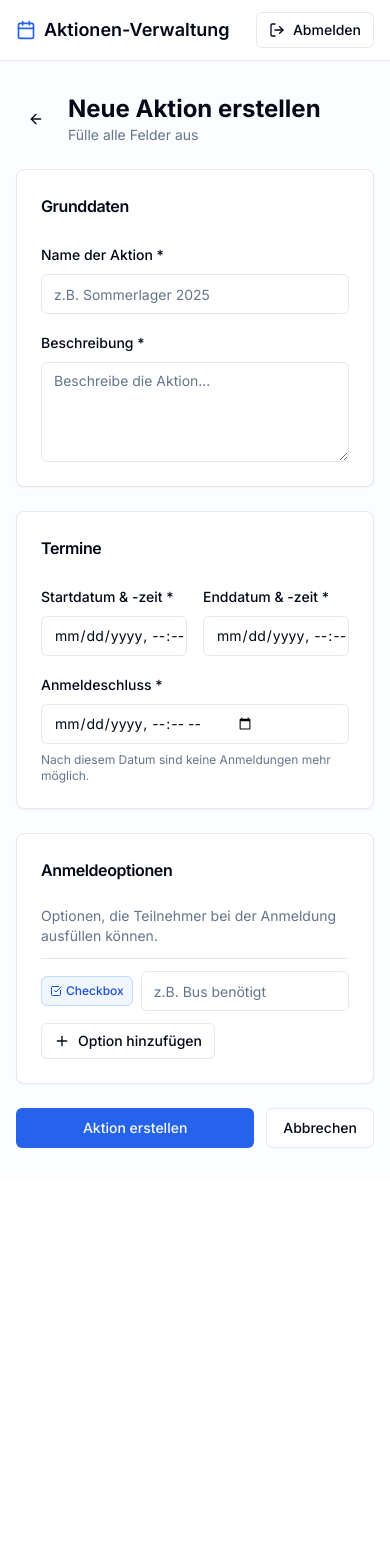
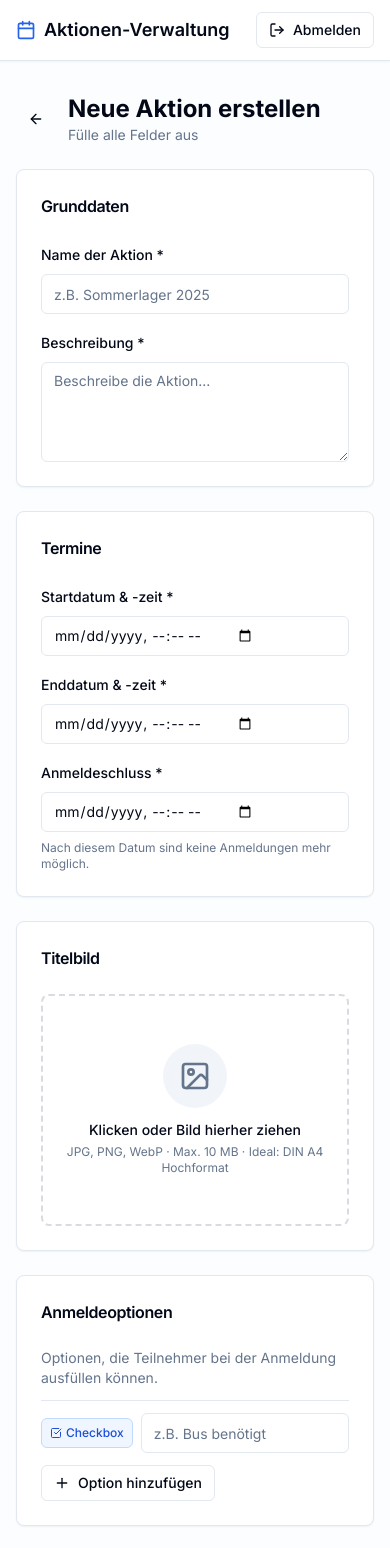
Before and after one commit to awichmann89-cyber/aktionen-anmeldungen, a Next.js app: page /admin/dashboard/aktionen/new in a window 390 px wide. Shown: the top 1548 px of the page. Before the commit the page ends 1180 px from the top, so only its background shows below. Built offline with nearby package versions, Linux system fonts and the light colour scheme.

Commit message:
many new features

```diff
--- a/app/admin/dashboard/aktionen/[id]/page.tsx
+++ b/app/admin/dashboard/aktionen/[id]/page.tsx
@@ -21,6 +21,8 @@ import {
   ArrowLeft, Plus, Trash2, Download, Copy, Check,
   Users, ExternalLink, CheckSquare, Type,
 } from 'lucide-react'
+import { ImageUpload } from '@/components/image-upload'
+import Image from 'next/image'
 
 type OptionType = 'CHECKBOX' | 'TEXT'
 
@@ -58,6 +60,7 @@ interface Aktion {
   endDate: string
   anmeldeschluss: string
   slug: string
+  imageUrl: string | null
   optionen: Option[]
   anmeldungen: Anmeldung[]
 }
@@ -77,6 +80,7 @@ export default function AktionDetailPage({ params }: { params: Promise<{ id: str
   const [form, setForm] = useState({
     name: '', description: '', startDate: '', endDate: '', anmeldeschluss: '',
   })
+  const [imageUrl, setImageUrl] = useState<string | null>(null)
   const [optionen, setOptionen] = useState<OptionEntry[]>([])
 
   async function loadAktion() {
@@ -92,6 +96,7 @@ export default function AktionDetailPage({ params }: { params: Promise<{ id: str
         endDate: formatDateTimeInput(data.endDate),
         anmeldeschluss: formatDateTimeInput(data.anmeldeschluss),
       })
+      setImageUrl(data.imageUrl ?? null)
       setOptionen(
         data.optionen.map((o) => ({ id: o.id, label: o.label, type: o.type }))
       )
@@ -118,6 +123,7 @@ export default function AktionDetailPage({ params }: { params: Promise<{ id: str
         headers: { 'Content-Type': 'application/json' },
         body: JSON.stringify({
           ...form,
+          imageUrl,
           optionen: validOptionen.map((o) => ({ label: o.label, type: o.type })),
         }),
       })
@@ -234,7 +240,7 @@ export default function AktionDetailPage({ params }: { params: Promise<{ id: str
           <Card>
             <CardHeader><CardTitle className="text-base">Termine</CardTitle></CardHeader>
             <CardContent className="space-y-4">
-              <div className="grid grid-cols-2 gap-4">
+              <div className="grid grid-cols-1 sm:grid-cols-2 gap-4">
                 <div className="space-y-2">
                   <Label>Startdatum & -zeit *</Label>
                   <Input type="datetime-local" value={form.startDate} onChange={(e) => setForm((f) => ({ ...f, startDate: e.target.value }))} required />
@@ -248,6 +254,13 @@ export default function AktionDetailPage({ params }: { params: Promise<{ id: str
                 <Label>Anmeldeschluss *</Label>
                 <Input type="datetime-local" value={form.anmeldeschluss} onChange={(e) => setForm((f) => ({ ...f, anmeldeschluss: e.target.value }))} required />
               </div>
+            </CardContent>
+          </Card>
+
+          <Card>
+            <CardHeader><CardTitle className="text-base">Titelbild</CardTitle></CardHeader>
+            <CardContent>
+              <ImageUpload value={imageUrl} onChange={setImageUrl} />
             </CardContent>
           </Card>
 
--- a/app/admin/dashboard/aktionen/new/page.tsx
+++ b/app/admin/dashboard/aktionen/new/page.tsx
@@ -11,6 +11,7 @@ import { Label } from '@/components/ui/label'
 import { Textarea } from '@/components/ui/textarea'
 import { Separator } from '@/components/ui/separator'
 import { ArrowLeft, Plus, Trash2, CheckSquare, Type } from 'lucide-react'
+import { ImageUpload } from '@/components/image-upload'
 
 type OptionType = 'CHECKBOX' | 'TEXT'
 
@@ -35,6 +36,7 @@ export default function NewAktionPage() {
     endDate: '',
     anmeldeschluss: '',
   })
+  const [imageUrl, setImageUrl] = useState<string | null>(null)
   const [optionen, setOptionen] = useState<OptionEntry[]>([createOption()])
 
   function updateOption(id: string, changes: Partial<OptionEntry>) {
@@ -51,6 +53,7 @@ export default function NewAktionPage() {
         headers: { 'Content-Type': 'application/json' },
         body: JSON.stringify({
           ...form,
+          imageUrl,
           optionen: validOptionen.map((o) => ({ label: o.label, type: o.type })),
         }),
       })
@@ -112,7 +115,7 @@ export default function NewAktionPage() {
         <Card>
           <CardHeader><CardTitle className="text-base">Termine</CardTitle></CardHeader>
           <CardContent className="space-y-4">
-            <div className="grid grid-cols-2 gap-4">
+            <div className="grid grid-cols-1 sm:grid-cols-2 gap-4">
               <div className="space-y-2">
                 <Label>Startdatum & -zeit *</Label>
                 <Input
@@ -144,6 +147,15 @@ export default function NewAktionPage() {
                 Nach diesem Datum sind keine Anmeldungen mehr möglich.
               </p>
             </div>
+          </CardContent>
+        </Card>
+
+        <Card>
+          <CardHeader>
+            <CardTitle className="text-base">Titelbild</CardTitle>
+          </CardHeader>
+          <CardContent>
+            <ImageUpload value={imageUrl} onChange={setImageUrl} />
           </CardContent>
         </Card>
 
--- a/app/anmeldung/[slug]/page.tsx
+++ b/app/anmeldung/[slug]/page.tsx
@@ -13,6 +13,7 @@ import { Separator } from '@/components/ui/separator'
 import {
   Calendar, Clock, CheckCircle2, AlertCircle, Loader2, Plus, Trash2, User,
 } from 'lucide-react'
+import Image from 'next/image'
 
 type OptionType = 'CHECKBOX' | 'TEXT'
 
@@ -30,6 +31,7 @@ interface Aktion {
   startDate: string
   endDate: string
   anmeldeschluss: string
+  imageUrl: string | null
   optionen: Option[]
 }
 
@@ -209,6 +211,23 @@ export default function AnmeldungPage({ params }: { params: Promise<{ slug: stri
   return (
     <div className="min-h-screen bg-muted/20 py-8 px-4">
       <div className="max-w-lg mx-auto space-y-6">
+        {/* Titelbild (DIN A4) */}
+        {aktion.imageUrl && (
+          <div
+            className="relative w-full overflow-hidden rounded-xl shadow-lg"
+            style={{ paddingBottom: `${(1 / (1 / 1.414)) * 100}%` }}
+          >
+            <Image
+              src={aktion.imageUrl}
+              alt={`Plakat: ${aktion.name}`}
+              fill
+              className="object-contain"
+              sizes="(max-width: 640px) 100vw, 512px"
+              priority
+            />
+          </div>
+        )}
+
         <div className="text-center space-y-1">
           <p className="text-sm text-muted-foreground uppercase tracking-wider font-medium">Online-Anmeldung</p>
           <h1 className="text-3xl font-bold tracking-tight">{aktion.name}</h1>
--- a/app/api/admin/aktionen/[id]/route.ts
+++ b/app/api/admin/aktionen/[id]/route.ts
@@ -31,7 +31,7 @@ export async function PUT(request: Request, { params }: { params: Promise<{ id:
   try {
     const { id } = await params
     const body = await request.json()
-    const { name, description, startDate, endDate, anmeldeschluss, optionen } = body
+    const { name, description, startDate, endDate, anmeldeschluss, imageUrl, optionen } = body
 
     await prisma.option.deleteMany({ where: { aktionId: id } })
 
@@ -43,6 +43,7 @@ export async function PUT(request: Request, { params }: { params: Promise<{ id:
         startDate: new Date(startDate),
         endDate: new Date(endDate),
         anmeldeschluss: new Date(anmeldeschluss),
+        imageUrl: imageUrl ?? null,
         optionen: {
           create: (optionen || []).map(
             (o: { label: string; type: string }, i: number) => ({
--- a/app/api/admin/aktionen/route.ts
+++ b/app/api/admin/aktionen/route.ts
@@ -20,7 +20,7 @@ export async function GET() {
 export async function POST(request: Request) {
   try {
     const body = await request.json()
-    const { name, description, startDate, endDate, anmeldeschluss, optionen } = body
+    const { name, description, startDate, endDate, anmeldeschluss, imageUrl, optionen } = body
 
     if (!name || !description || !startDate || !endDate || !anmeldeschluss) {
       return NextResponse.json({ error: 'Pflichtfelder fehlen' }, { status: 400 })
@@ -35,6 +35,7 @@ export async function POST(request: Request) {
         startDate: new Date(startDate),
         endDate: new Date(endDate),
         anmeldeschluss: new Date(anmeldeschluss),
+        imageUrl: imageUrl || null,
         slug,
         optionen: {
           create: (optionen || []).map(
--- /dev/null
+++ b/app/api/admin/upload/route.ts
@@ -0,0 +1,39 @@
+import { NextResponse } from 'next/server'
+import { put } from '@vercel/blob'
+
+const ALLOWED_TYPES = ['image/jpeg', 'image/png', 'image/webp', 'image/gif']
+const MAX_SIZE_MB = 10
+
+export async function POST(request: Request) {
+  try {
+    const formData = await request.formData()
+    const file = formData.get('file') as File | null
+
+    if (!file) {
+      return NextResponse.json({ error: 'Keine Datei hochgeladen' }, { status: 400 })
+    }
+
+    if (!ALLOWED_TYPES.includes(file.type)) {
+      return NextResponse.json(
+        { error: 'Nur JPG, PNG, WebP und GIF sind erlaubt' },
+        { status: 400 }
+      )
+    }
+
+    if (file.size > MAX_SIZE_MB * 1024 * 1024) {
+      return NextResponse.json(
+        { error: `Datei darf maximal ${MAX_SIZE_MB} MB groß sein` },
+        { status: 400 }
+      )
+    }
+
+    const blob = await put(`aktionen/${Date.now()}-${file.name}`, file, {
+      access: 'public',
+    })
+
+    return NextResponse.json({ url: blob.url })
+  } catch (err) {
+    console.error('Upload error:', err)
+    return NextResponse.json({ error: 'Upload fehlgeschlagen' }, { status: 500 })
+  }
+}
--- /dev/null
+++ b/components/image-upload.tsx
@@ -0,0 +1,163 @@
+'use client'
+
+import { useRef, useState } from 'react'
+import { toast } from 'sonner'
+import { Button } from '@/components/ui/button'
+import { Upload, X, ImageIcon, Loader2 } from 'lucide-react'
+import Image from 'next/image'
+
+interface ImageUploadProps {
+  value: string | null
+  onChange: (url: string | null) => void
+}
+
+// DIN A4 Seitenverhältnis: 1 : √2 ≈ 1 : 1.414
+const A4_ASPECT = 1 / 1.414
+
+export function ImageUpload({ value, onChange }: ImageUploadProps) {
+  const inputRef = useRef<HTMLInputElement>(null)
+  const [uploading, setUploading] = useState(false)
+  const [dragging, setDragging] = useState(false)
+
+  async function uploadFile(file: File) {
+    if (!file.type.startsWith('image/')) {
+      toast.error('Bitte nur Bilddateien hochladen')
+      return
+    }
+
+    setUploading(true)
+    try {
+      const formData = new FormData()
+      formData.append('file', file)
+
+      const res = await fetch('/api/admin/upload', {
+        method: 'POST',
+        body: formData,
+      })
+
+      if (!res.ok) {
+        const data = await res.json()
+        toast.error(data.error || 'Upload fehlgeschlagen')
+        return
+      }
+
+      const { url } = await res.json()
+      onChange(url)
+      toast.success('Bild hochgeladen')
+    } catch {
+      toast.error('Upload fehlgeschlagen')
+    } finally {
+      setUploading(false)
+    }
+  }
+
+  function handleFileChange(e: React.ChangeEvent<HTMLInputElement>) {
+    const file = e.target.files?.[0]
+    if (file) uploadFile(file)
+    e.target.value = ''
+  }
+
+  function handleDrop(e: React.DragEvent) {
+    e.preventDefault()
+    setDragging(false)
+    const file = e.dataTransfer.files[0]
+    if (file) uploadFile(file)
+  }
+
+  function handleDragOver(e: React.DragEvent) {
+    e.preventDefault()
+    setDragging(true)
+  }
+
+  function handleDragLeave() {
+    setDragging(false)
+  }
+
+  return (
+    <div className="space-y-3">
+      {/* Vorschau */}
+      {value ? (
+        <div className="relative group">
+          {/* A4-Container */}
+          <div
+            className="relative w-full overflow-hidden rounded-lg border bg-muted shadow-sm"
+            style={{ paddingBottom: `${(1 / A4_ASPECT) * 100}%` }}
+          >
+            <Image
+              src={value}
+              alt="Titelbild"
+              fill
+              className="object-contain"
+              sizes="(max-width: 768px) 100vw, 672px"
+            />
+          </div>
+          {/* Overlay-Buttons */}
+          <div className="absolute inset-0 flex items-center justify-center gap-2 opacity-0 group-hover:opacity-100 transition-opacity bg-black/30 rounded-lg">
+            <Button
+              type="button"
+              size="sm"
+              variant="secondary"
+              onClick={() => inputRef.current?.click()}
+              disabled={uploading}
+            >
+              {uploading ? <Loader2 className="h-4 w-4 animate-spin" /> : <Upload className="h-4 w-4" />}
+              Ersetzen
+            </Button>
+            <Button
+              type="button"
+              size="sm"
+              variant="destructive"
+              onClick={() => onChange(null)}
+            >
+              <X className="h-4 w-4" />
+              Entfernen
+            </Button>
+          </div>
+        </div>
+      ) : (
+        /* Drop-Zone */
+        <div
+          onClick={() => !uploading && inputRef.current?.click()}
+          onDrop={handleDrop}
+          onDragOver={handleDragOver}
+          onDragLeave={handleDragLeave}
+          className={`
+            relative w-full rounded-lg border-2 border-dashed transition-colors cursor-pointer
+            flex flex-col items-center justify-center gap-3 py-12
+            ${dragging
+              ? 'border-primary bg-primary/5'
+              : 'border-muted-foreground/25 hover:border-primary/50 hover:bg-muted/50'
+            }
+          `}
+        >
+          {uploading ? (
+            <>
+              <Loader2 className="h-10 w-10 text-muted-foreground animate-spin" />
+              <p className="text-sm text-muted-foreground">Wird hochgeladen...</p>
+            </>
+          ) : (
+            <>
+              <div className="rounded-full bg-muted p-4">
+                <ImageIcon className="h-8 w-8 text-muted-foreground" />
+              </div>
+              <div className="text-center">
+                <p className="text-sm font-medium">Klicken oder Bild hierher ziehen</p>
+                <p className="text-xs text-muted-foreground mt-1">
+                  JPG, PNG, WebP · Max. 10 MB · Ideal: DIN A4 Hochformat
+                </p>
+              </div>
+            </>
+          )}
+        </div>
+      )}
+
+      <input
+        ref={inputRef}
+        type="file"
+        accept="image/*"
+        className="hidden"
+        onChange={handleFileChange}
+      />
+    </div>
+  )
+}
--- a/middleware.ts
+++ b/middleware.ts
@@ -33,7 +33,7 @@ export async function middleware(request: NextRequest) {
 export const config = {
   matcher: [
     '/admin/dashboard/:path*',
-    '/api/admin/aktionen/:path*',
-    '/api/admin/logout',
+    // Alle /api/admin/* Routen außer /login
+    '/api/admin/((?!login).*)',
   ],
 }
--- a/next.config.mjs
+++ b/next.config.mjs
@@ -1,7 +1,13 @@
 /** @type {import('next').NextConfig} */
 const nextConfig = {
-  // nanoid v5 is ESM-only; Next.js 15 handles it, but transpile for safety
-  transpilePackages: [],
+  images: {
+    remotePatterns: [
+      {
+        protocol: 'https',
+        hostname: '*.public.blob.vercel-storage.com',
+      },
+    ],
+  },
 }
 
 export default nextConfig
--- a/package.json
+++ b/package.json
@@ -11,6 +11,7 @@
   },
   "dependencies": {
     "@prisma/client": "^5.22.0",
+    "@vercel/blob": "^0.27.0",
     "@radix-ui/react-checkbox": "^1.1.3",
     "@radix-ui/react-dialog": "^1.1.4",
     "@radix-ui/react-label": "^2.1.1",
```
Also changed, not shown: 1 other file (tests, documents, lock files or other folders).
